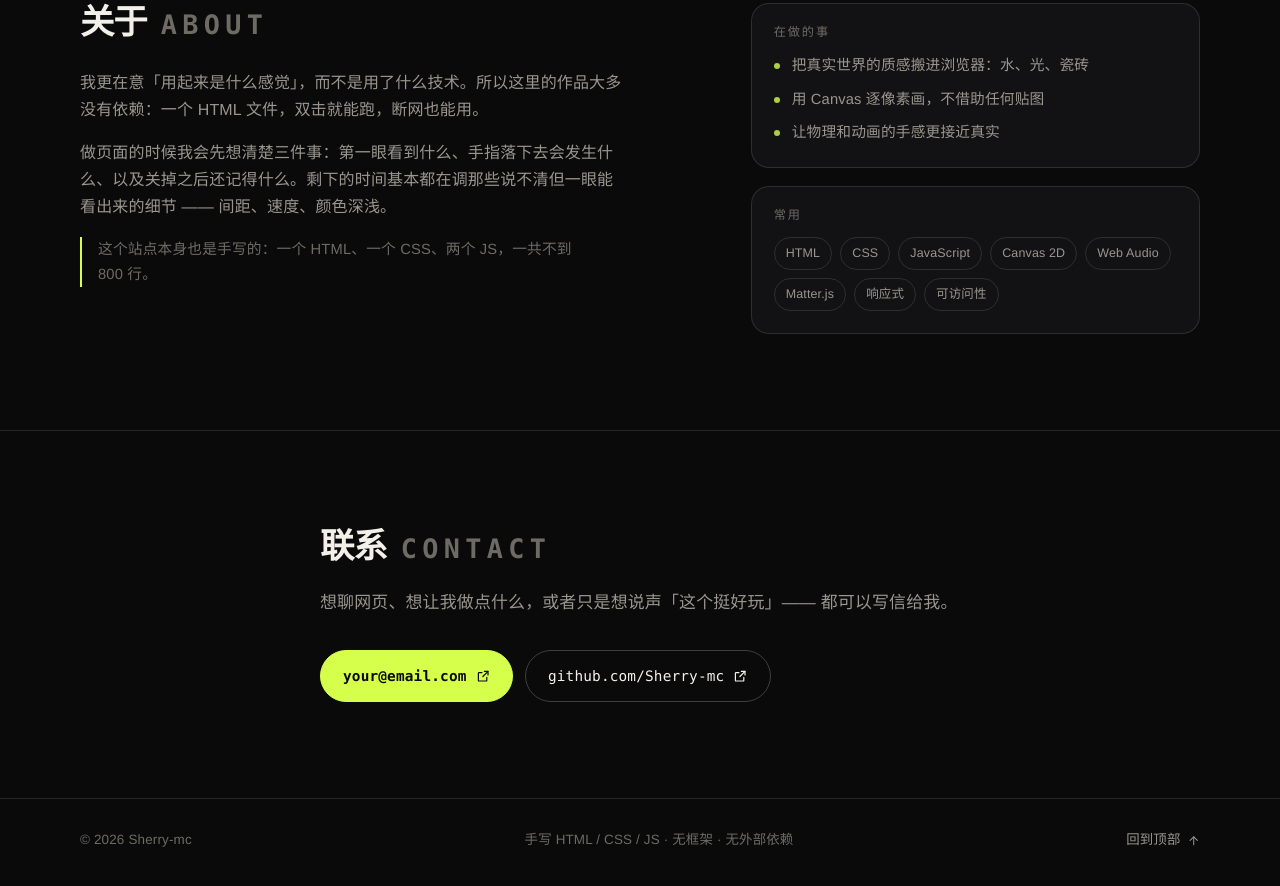
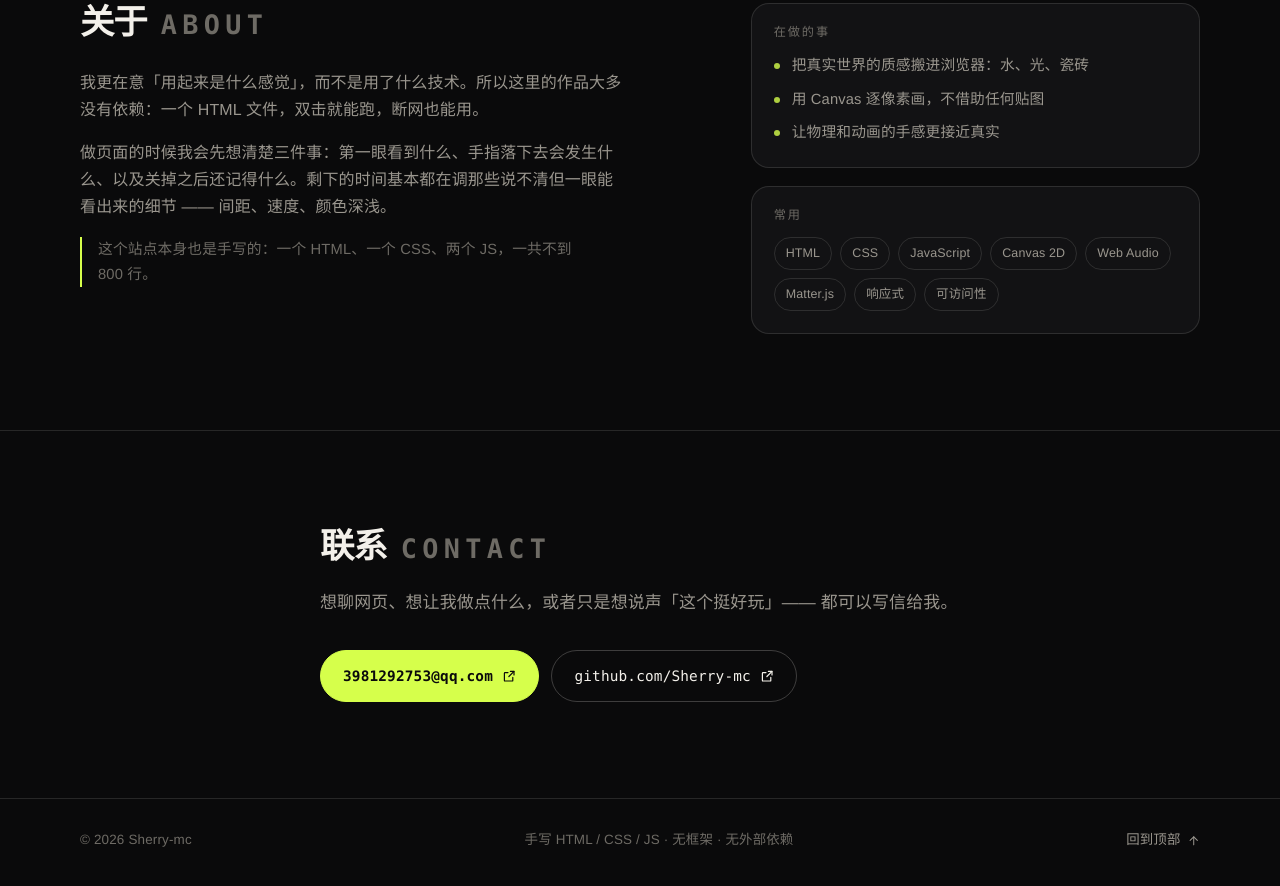
Before and after one commit to Sherry-mc/sherry-mc.github.io, a plain HTML site: page index.html in a window 1280 px wide. Shown: the part 2699-3585 px from the top of the page. Drawn offline with Linux system fonts and the light colour scheme.

Commit message:
联系邮箱换成真实地址

```diff
--- a/index.html
+++ b/index.html
@@ -100,8 +100,7 @@
       <p class="contact-lede">想聊网页、想让我做点什么，或者只是想说声「这个挺好玩」—— 都可以写信给我。</p>
 
       <div class="contact-actions">
-        <!-- 待填：把下面的邮箱换成你自己的 -->
-        <a class="btn" href="mailto:your@email.com">your@email.com<svg class="ico" aria-hidden="true"><use href="#i-out"/></svg></a>
+        <a class="btn" href="mailto:3981292753@qq.com">3981292753@qq.com<svg class="ico" aria-hidden="true"><use href="#i-out"/></svg></a>
         <a class="btn btn-ghost" href="https://github.com/Sherry-mc" target="_blank" rel="noopener noreferrer">github.com/Sherry-mc<svg class="ico" aria-hidden="true"><use href="#i-out"/></svg></a>
       </div>
     </div>
```
Also changed, not shown: 1 other file.
